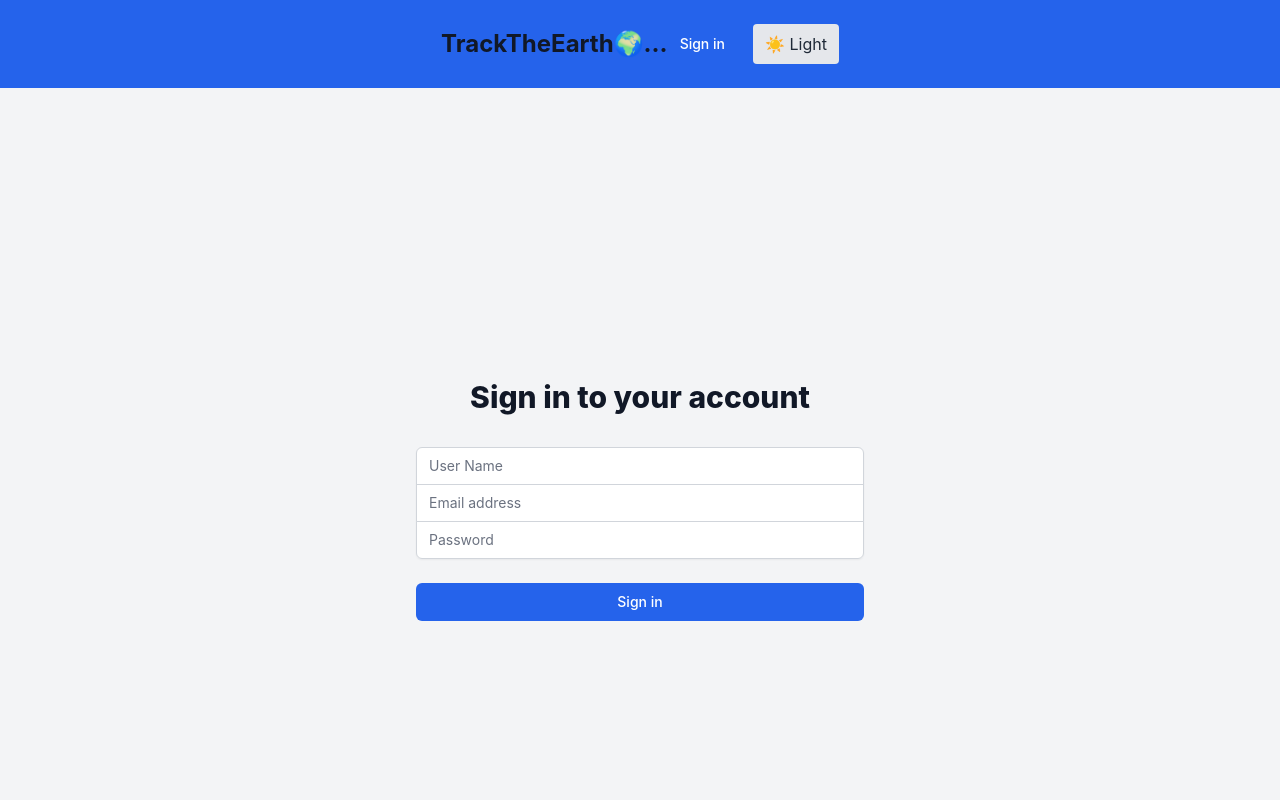
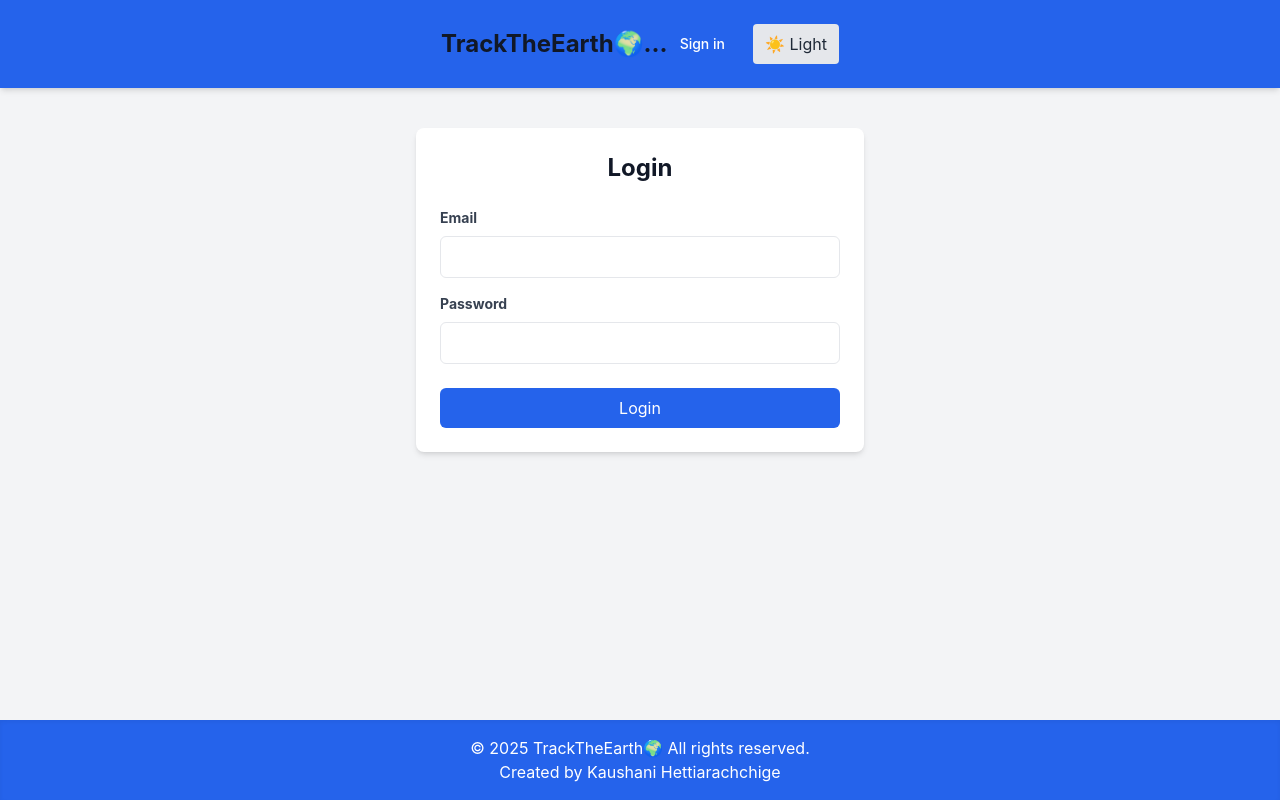
Before and after one commit to KaushaniHettiarachchige/AF-Assignment-02, a React (Create React App) app: page /login in a window 1280 px wide. Shown: the top 800 px of the page. Built offline with nearby package versions, Linux system fonts and the light colour scheme.

Commit message:
Changes done in Login.js

```diff
--- a/src/components/Login.jsx
+++ b/src/components/Login.jsx
@@ -3,99 +3,75 @@ import { useNavigate } from 'react-router-dom';
 import { useSession } from '../context/SessionContext';
 
 const Login = () => {
-    const [name, setName] = useState('');
   const [email, setEmail] = useState('');
   const [password, setPassword] = useState('');
   const [error, setError] = useState('');
+  const navigate = useNavigate();
   const { login } = useSession();
-    const navigate = useNavigate();
 
-    const handleSubmit = (e) => {
+  const handleSubmit = async (e) => {
     e.preventDefault();
     setError('');
 
-        if (name && email && password) {
-            login({
+    try {
+      // Here you would typically make an API call to your backend
+      // For demonstration, we'll simulate a successful login
+      const mockUser = {
         id: '1',
-                email,
-                name,
-                lastLogin: new Date().toISOString()
-            });
+        name: 'User',
+        email: email,
+        token: 'mock-jwt-token'
+      };
+
+      login(mockUser);
       navigate('/');
-        } else {
-            setError('Please fill in all fields');
+    } catch (err) {
+      setError('Invalid email or password');
     }
   };
 
   return (
-        <div className="min-h-screen flex items-center justify-center bg-gray-100 dark:bg-gray-900 py-12 px-4 sm:px-6 lg:px-8">
-            <div className="max-w-md w-full space-y-8">
-                <div>
-                    <h2 className="mt-6 text-center text-3xl font-extrabold text-gray-900 dark:text-white">
-                        Sign in to your account
-                    </h2>
-                </div>
-                <form className="mt-8 space-y-6" onSubmit={handleSubmit}>
-                    {error  && (
-                        <div className="bg-red-100 border border-red-400 text-red-700 px-4 py-3 rounded relative" role="alert">
-                            <span className="block sm:inline">{error}</span>
+    <div className="max-w-md mx-auto mt-10 p-6 bg-white dark:bg-gray-800 rounded-lg shadow-md">
+      <h2 className="text-2xl font-bold mb-6 text-center text-gray-900 dark:text-white">Login</h2>
+      {error && (
+        <div className="mb-4 p-3 bg-red-100 text-red-700 rounded-md">
+          {error}
         </div>
       )}
-                    <div className="rounded-md shadow-sm -space-y-px">
-                        <div>
-                            <label htmlFor="name" className="sr-only">Name</label>
+      <form onSubmit={handleSubmit}>
+        <div className="mb-4">
+          <label className="block text-gray-700 dark:text-gray-300 text-sm font-bold mb-2" htmlFor="email">
+            Email
+          </label>
           <input
-                                id="name"
-                                name="name"
-                                type="text"
-                                autoComplete="name"
+            id="email"
+            type="email"
+            value={email}
+            onChange={(e) => setEmail(e.target.value)}
+            className="w-full px-3 py-2 border rounded-md focus:outline-none focus:ring-2 focus:ring-blue-500 dark:bg-gray-700 dark:border-gray-600 dark:text-white"
             required
-                                className="appearance-none rounded-none relative block w-full px-3 py-2 border border-gray-300 placeholder-gray-500 text-gray-900 rounded-t-md focus:outline-none focus:ring-blue-500 focus:border-blue-500 focus:z-10 sm:text-sm dark:bg-gray-800 dark:border-gray-700 dark:text-white"
-                                placeholder="User Name"
-                                value={name}
-                                onChange={(e) => setName(e.target.value)}
           />
         </div>
-                        <div>
-              <label htmlFor="email-address" className="sr-only">Email address</label>
+        <div className="mb-6">
+          <label className="block text-gray-700 dark:text-gray-300 text-sm font-bold mb-2" htmlFor="password">
+            Password
+          </label>
           <input
-                id="email-address"
-                name="email"
-                type="email"
-                autoComplete="email"
+            id="password"
+            type="password"
+            value={password}
+            onChange={(e) => setPassword(e.target.value)}
+            className="w-full px-3 py-2 border rounded-md focus:outline-none focus:ring-2 focus:ring-blue-500 dark:bg-gray-700 dark:border-gray-600 dark:text-white"
             required
-                className="appearance-none rounded-none relative block w-full px-3 py-2 border border-gray-300 placeholder-gray-500 text-gray-900 focus:outline-none focus:ring-blue-500 focus:border-blue-500 focus:z-10 sm:text-sm dark:bg-gray-800 dark:border-gray-700 dark:text-white"
-                placeholder="Email address"
-                value={email}
-                onChange={(e) => setEmail(e.target.value)}
           />
         </div>
-            <div>
-              <label htmlFor="password" className="sr-only">Password</label>
-              <input
-                id="password"
-                name="password"
-                type="password"
-                autoComplete="current-password"
-                required
-                className="appearance-none rounded-none relative block w-full px-3 py-2 border border-gray-300 placeholder-gray-500 text-gray-900 rounded-b-md focus:outline-none focus:ring-blue-500 focus:border-blue-500 focus:z-10 sm:text-sm dark:bg-gray-800 dark:border-gray-700 dark:text-white"
-                placeholder="Password"
-                value={password}
-                onChange={(e) => setPassword(e.target.value)}
-              />
-            </div>
-          </div>
-
-          <div>
         <button
           type="submit"
-              className="group relative w-full flex justify-center py-2 px-4 border border-transparent text-sm font-medium rounded-md text-white bg-blue-600 hover:bg-blue-700 focus:outline-none focus:ring-2 focus:ring-offset-2 focus:ring-blue-500"
+          className="w-full bg-blue-600 text-white py-2 px-4 rounded-md hover:bg-blue-700 focus:outline-none focus:ring-2 focus:ring-blue-500 focus:ring-offset-2"
         >
-              Sign in
+          Login
         </button>
-          </div>
       </form>
-      </div>
     </div>
   );
 };
```
Lines whose indentation alone changed are shown as unchanged.
